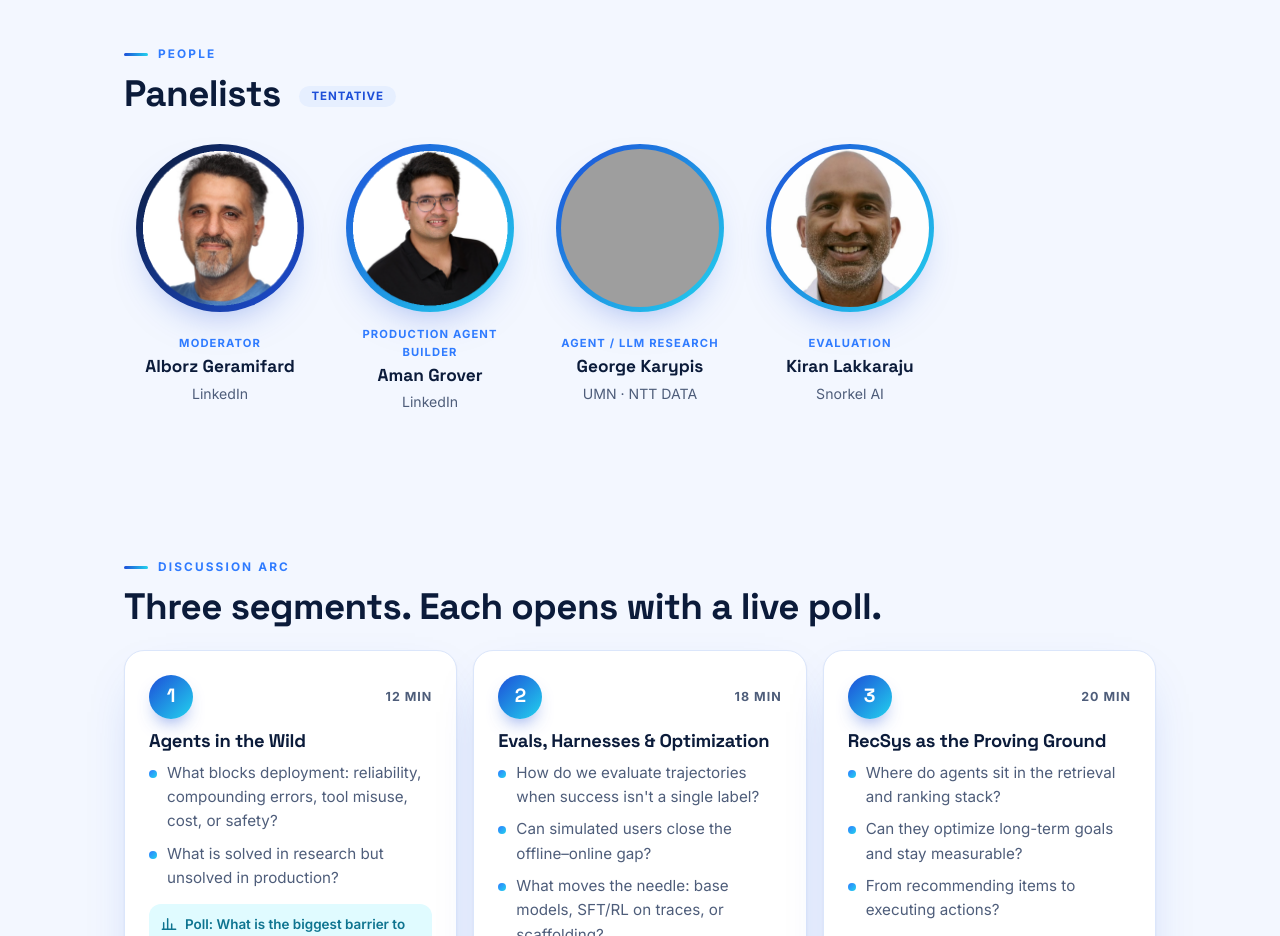
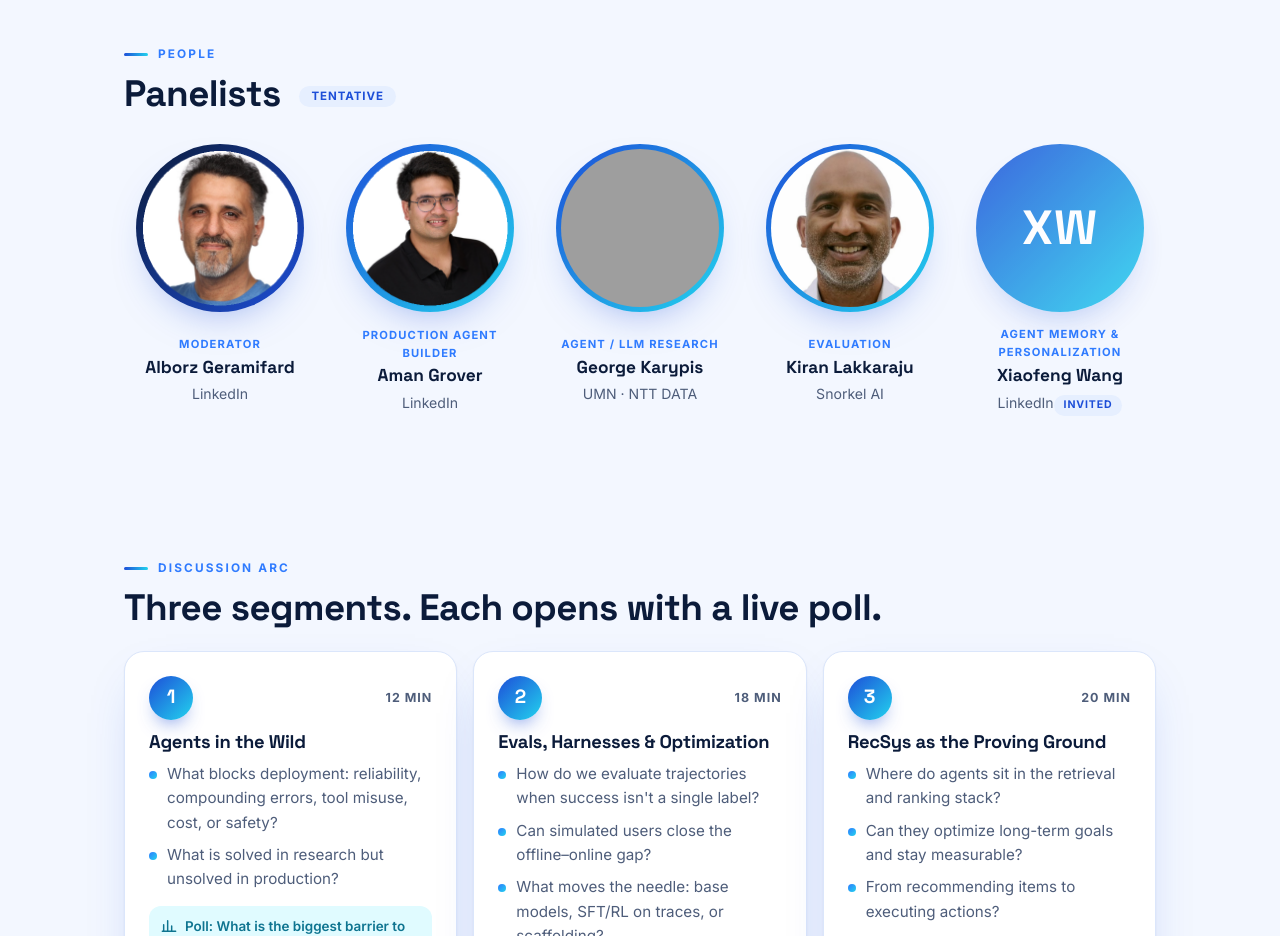
Before and after one commit to alborz-geramifard/neurips2026-panel, a plain HTML site: page index.html in a window 1280 px wide. Shown: the part 1320-2256 px from the top of the page. Drawn offline with Linux system fonts and the light colour scheme; grey boxes are pictures that could not be loaded.

Commit message:
Panelists: add Xiaofeng Wang (LinkedIn, Agents Platform) as invited for the open RecSys seat, initials avatar until headshot
Co-Authored-By: Claude Opus 5.5 <noreply@anthropic.com>

```diff
--- a/index.html
+++ b/index.html
@@ -180,6 +180,7 @@ footer::before{content:"";position:absolute;top:-1px;left:0;right:0;height:3px;b
     <a class="person" href="https://www.linkedin.com/in/agrover10/" target="_blank" rel="noopener"><img class="face" src="assets/people/aman-grover.png" alt=""><div><div class="role">Production agent builder</div><b>Aman Grover</b><span>LinkedIn</span></div></a>
     <a class="person" href="https://cse.umn.edu/cs/george-karypis" target="_blank" rel="noopener"><img class="face" style="object-position:50% 25%" src="https://cse.umn.edu/sites/cse.umn.edu/files/GeorgeKarypis_0.png" alt=""><div><div class="role">Agent / LLM research</div><b>George Karypis</b><span>UMN · NTT DATA</span></div></a>
     <a class="person" href="https://snorkel.ai/neurips-2026/" target="_blank" rel="noopener"><img class="face" src="assets/people/kiran-lakkaraju.png" alt=""><div><div class="role">Evaluation</div><b>Kiran Lakkaraju</b><span>Snorkel AI</span></div></a>
+    <a class="person" href="https://www.linkedin.com/in/wang-xiaofeng/" target="_blank" rel="noopener"><div class="face initials" aria-hidden="true">XW</div><div><div class="role">Agent memory &amp; personalization</div><b>Xiaofeng Wang</b><span>LinkedIn</span><div class="invited">Invited</div></div></a>
   </div>
 </div></section>
 
```
